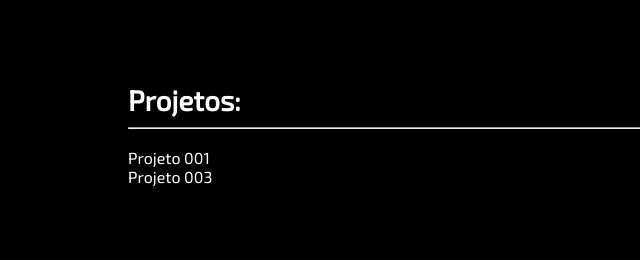
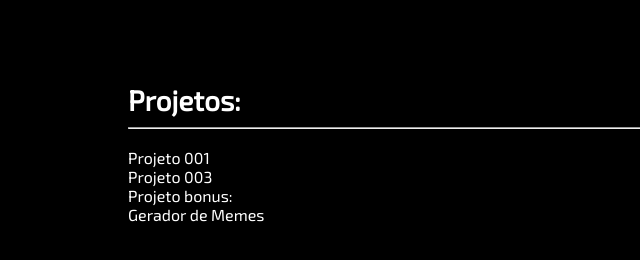
Before and after one commit to thalles-leite/thalles-leite.github.io, a plain HTML site: page index.html in a window 1280 px wide. Shown: the whole page, without its empty margins (0-640 px from the left). Drawn offline with Linux system fonts and the light colour scheme.

Commit message:
Adição de lista de projetos bonus

```diff
--- a/index.html
+++ b/index.html
@@ -24,6 +24,10 @@
                 <li><a href="./projeto01/"> Projeto 001</a> </li>
                 <li><a href="./projeto03/"> Projeto 003</a> </li>
             </ul>
+            Projeto bonus:
+            <ul>
+                <li><a href="./projetos bonus/sd-029-b-project-meme-generator/">Gerador de Memes</a></li>
+            </ul>
         </section>
     </main>
 </body>
```
